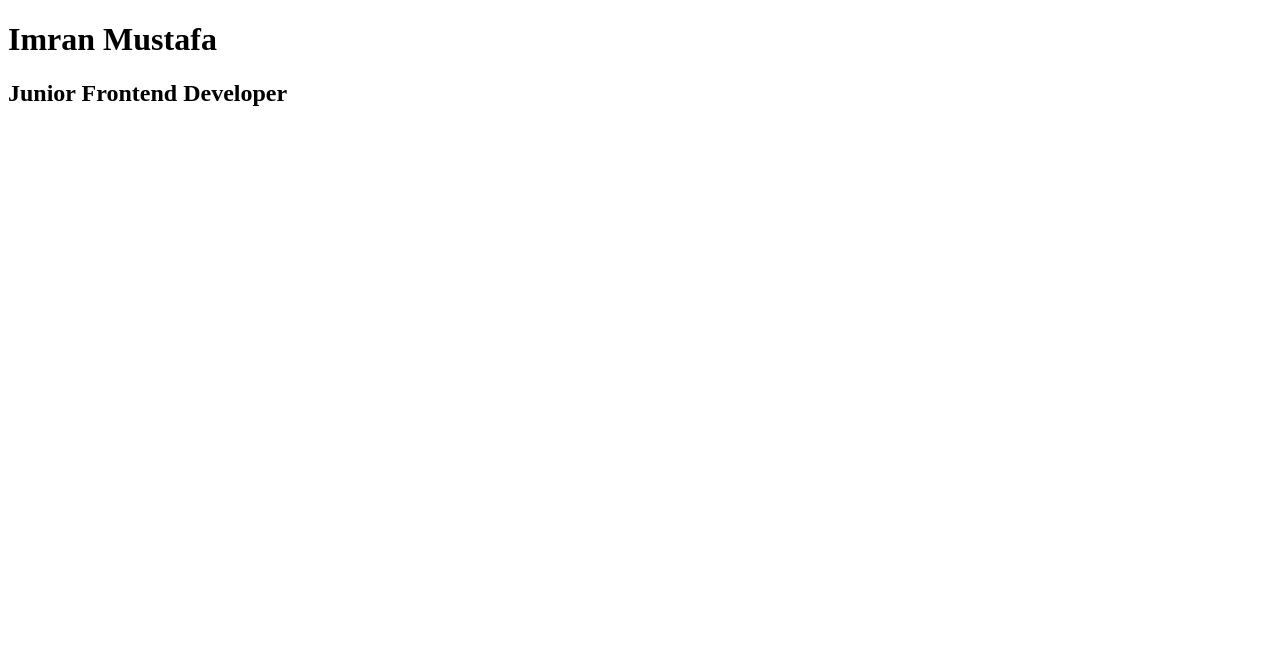
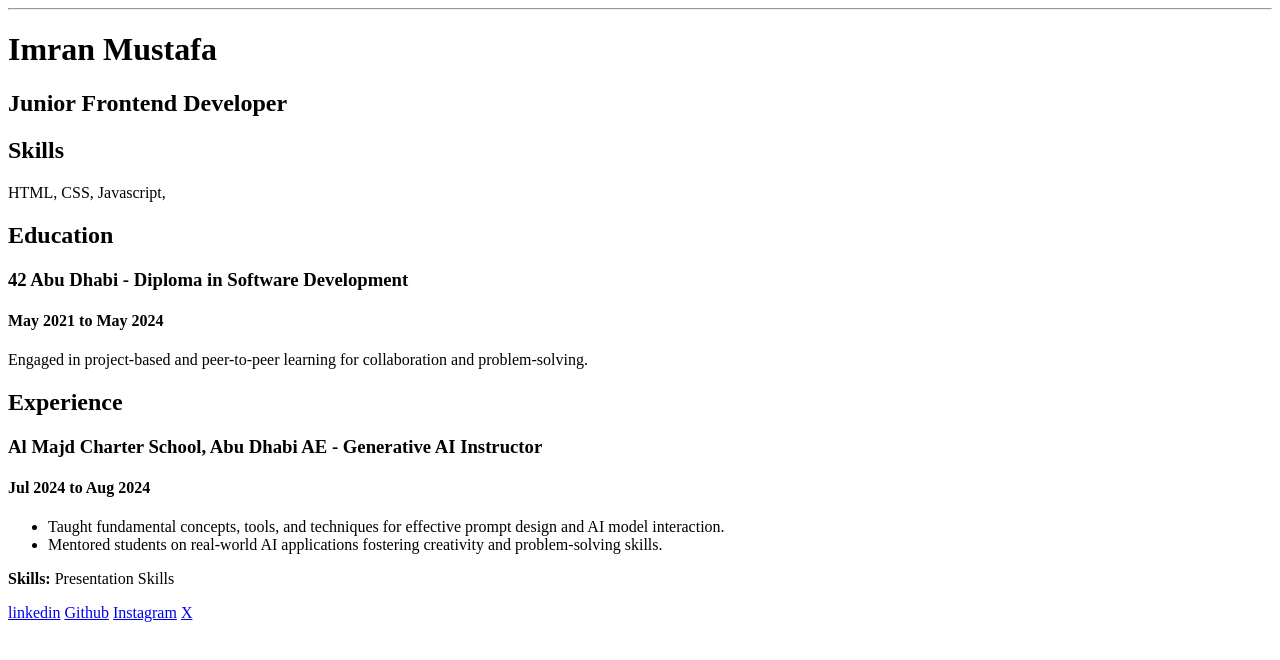
Before and after one commit to imrangm/simple-CV, a plain HTML site: page index.html in a window 1280 px wide. Drawn offline with Linux system fonts and the light colour scheme.

Commit message:
added more elements and content

```diff
--- a/index.html
+++ b/index.html
@@ -1,22 +1,51 @@
 <!DOCTYPE html>
 <html lang="en">
   <head>
+    <meta charset="utf-8" />
     <title>Imran Mustafa's CV</title>
+    <link rel="stylesheet" href="styles.css" type="text/css" />
   </head>
   <body>
+    <header>
+        <hr>
         <h1>Imran Mustafa</h1>
         <h2>Junior Frontend Developer</h2>
-        <section name="summary">
-
+    </header>
+    <section>
+    <hgroup>
+        <h2>Skills</h2>
+        <p>HTML, CSS, Javascript, </p>
+    </hgroup>
     </section>
-        <section name="education">
-
+    <section>
+    <h2>Education</h2>
+    <hgroup>
+        <h3>42 Abu Dhabi - Diploma in Software Development</h3>
+        <h4>May 2021 to May 2024</h4>
+        <p>Engaged in project-based and peer-to-peer learning for collaboration and problem-solving.</p>
+    </hgroup>
     </section>
-        <section name="skills">
-
+    <section>
+    <h2>Experience</h2>
+    <hgroup>
+        <h3>Al Majd Charter School, Abu Dhabi AE - Generative AI Instructor</h3>
+        <h4>Jul 2024 to Aug 2024</h4>
+        <p>
+            <ul>
+                <li>Taught fundamental concepts, tools, and techniques for effective prompt design and AI model interaction.</li>
+                <li>Mentored students on real-world AI applications fostering creativity and problem-solving skills.</li>
+            </ul>
+            <h5>Skills:</h5> Presentation Skills
+        </p>
+    </hgroup>
     </section>
-        <section name="career-history">
-
+    <section>
+        <button type="button">
+            <a href="#">linkedin</a>
+            <a href="#">Github</a>
+            <a href="#">Instagram</a>
+            <a href="#">X</a>
+        </button>
     </section>
   </body>
 </html>
--- /dev/null
+++ b/styles.css
@@ -0,0 +1,12 @@
+img {
+    max-width: 100%;
+}
+
+button {
+    all: unset;
+}
+
+h5 {
+    font-size: 1rem;
+    display: inline;
+}
```
Lines whose indentation alone changed are shown as unchanged.
